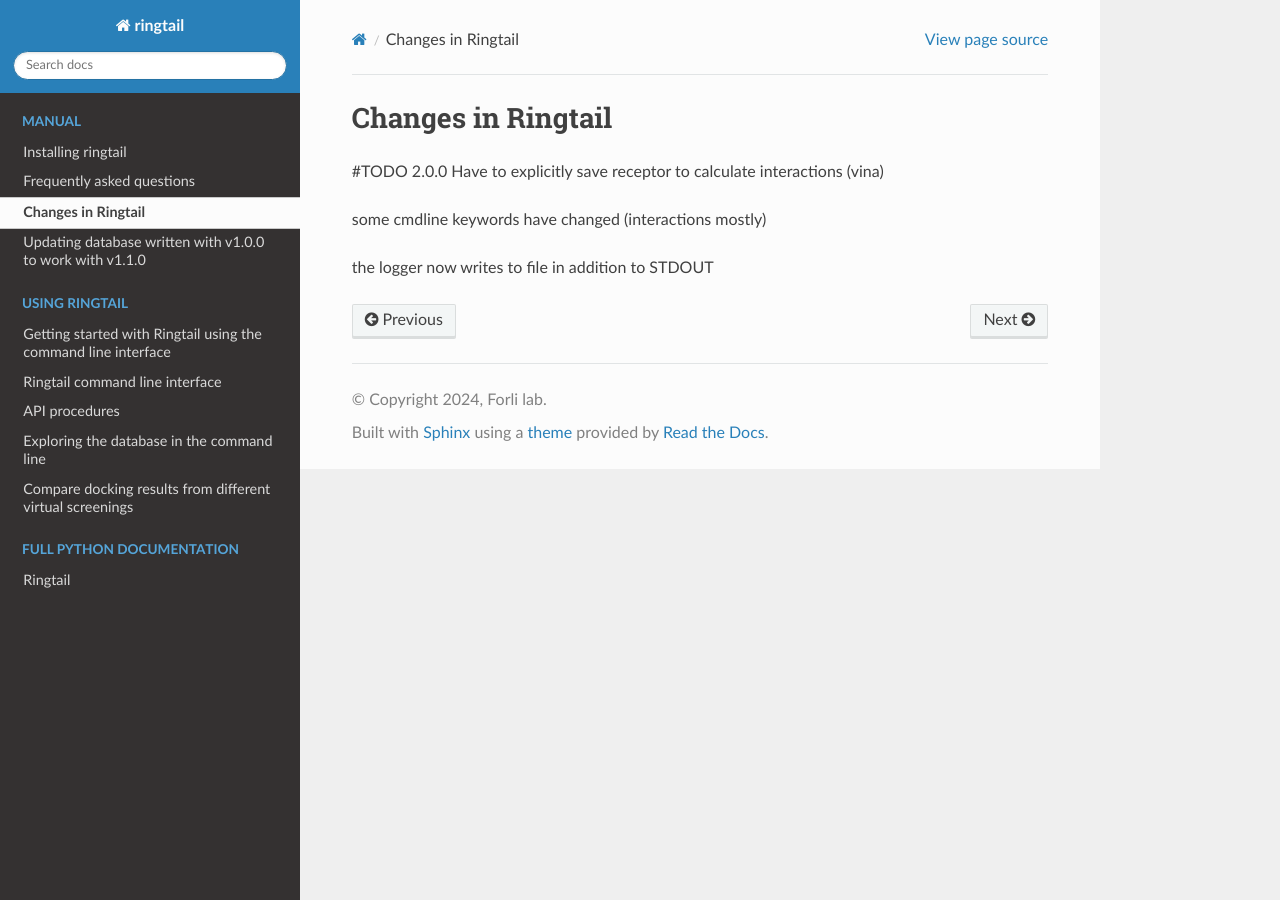
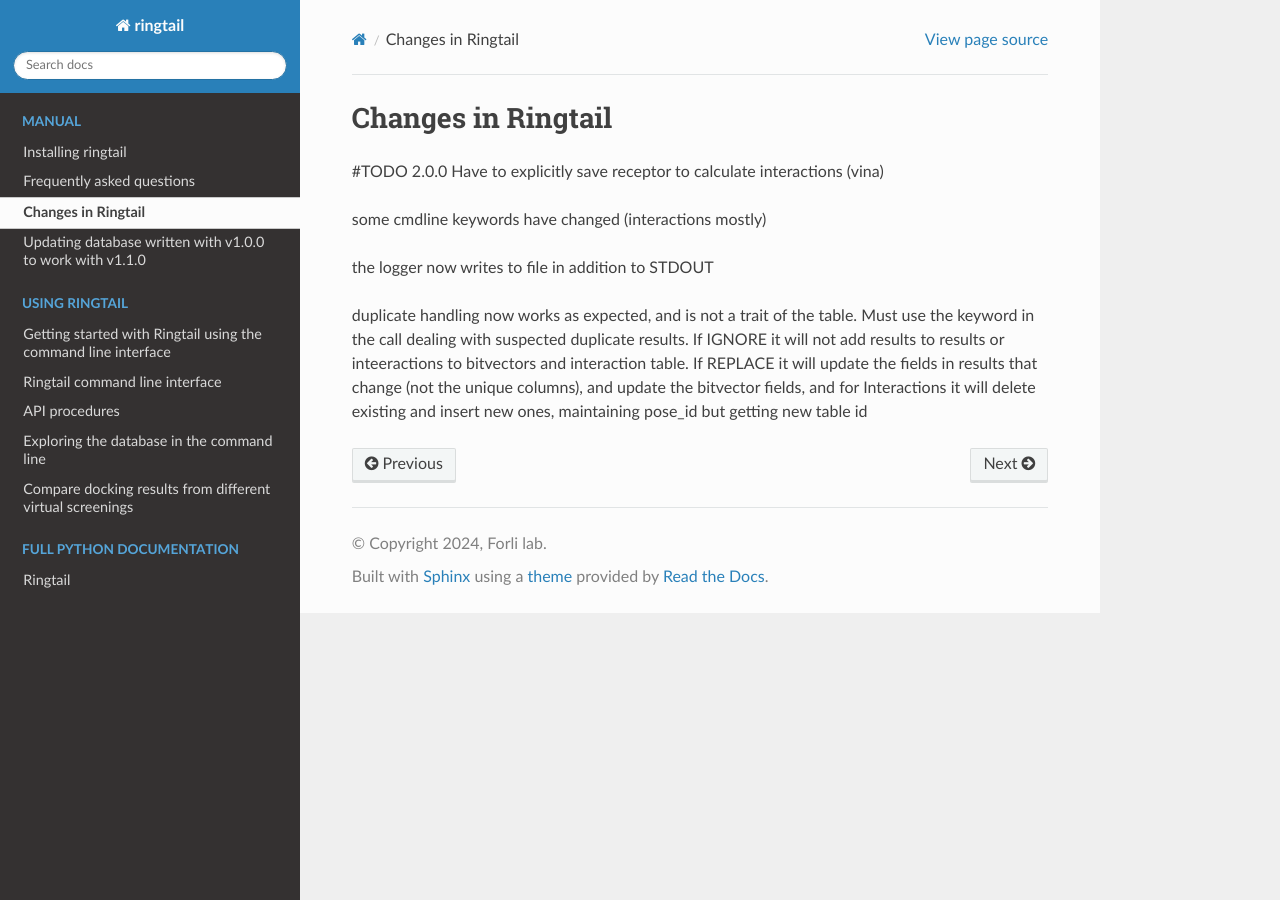
Before and after one commit to forlilab/Ringtail, a Sphinx documentation site: the page built from docs/source/changes.rst, in a window 1280 px wide. Built offline with Sphinx 7.4.7 and the Read the Docs theme 2.0.0, drawn with Linux system fonts in a browser that asks for light colours.

Commit message:
added duplicate handling to changes

```diff
--- a/docs/source/changes.rst
+++ b/docs/source/changes.rst
@@ -9,3 +9,5 @@ Have to explicitly save receptor to calculate interactions (vina)
 some cmdline keywords have changed (interactions mostly)
 
 the logger now writes to file in addition to STDOUT
+
+duplicate handling now works as expected, and is not a trait of the table. Must use the keyword in the call dealing with suspected duplicate results. If IGNORE it will not add results to results or inteeractions to bitvectors and interaction table. If REPLACE it will update the fields in results that change (not the unique columns), and update the bitvector fields, and for Interactions it will delete existing and insert new ones, maintaining pose_id but getting new table id
```
